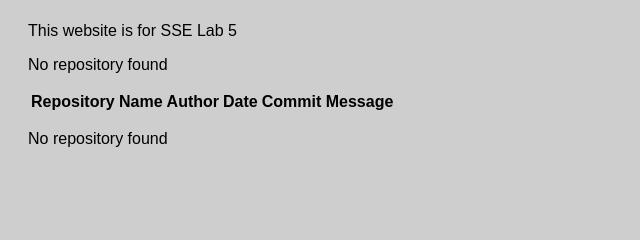
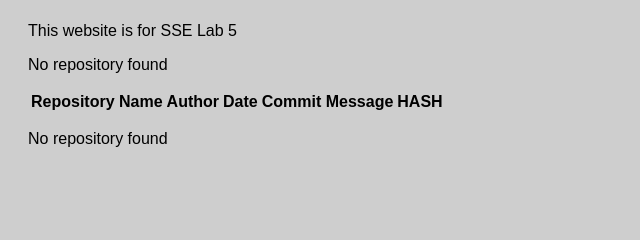
Before and after one commit to AndyXIP/SSE-lab2, a Flask app: template src/templates/githubrepos.html in a window 1280 px wide. Shown: the part 64-304 px from the top of the page, without its empty margins (0-640 px from the left). Run offline with Flask 3, Linux system fonts and the light colour scheme; the template is opened without the code that fills it, so the values that code supplies are empty.

Commit message:
Update githubrepos.html

```diff
--- a/src/templates/githubrepos.html
+++ b/src/templates/githubrepos.html
@@ -13,6 +13,7 @@
                 <th>Author</th>
                 <th>Date</th>
                 <th>Commit Message</th>
+		<th>HASH</th>
               </tr>
                 {% if repos %}
                     {% for repo in repos %}
```
